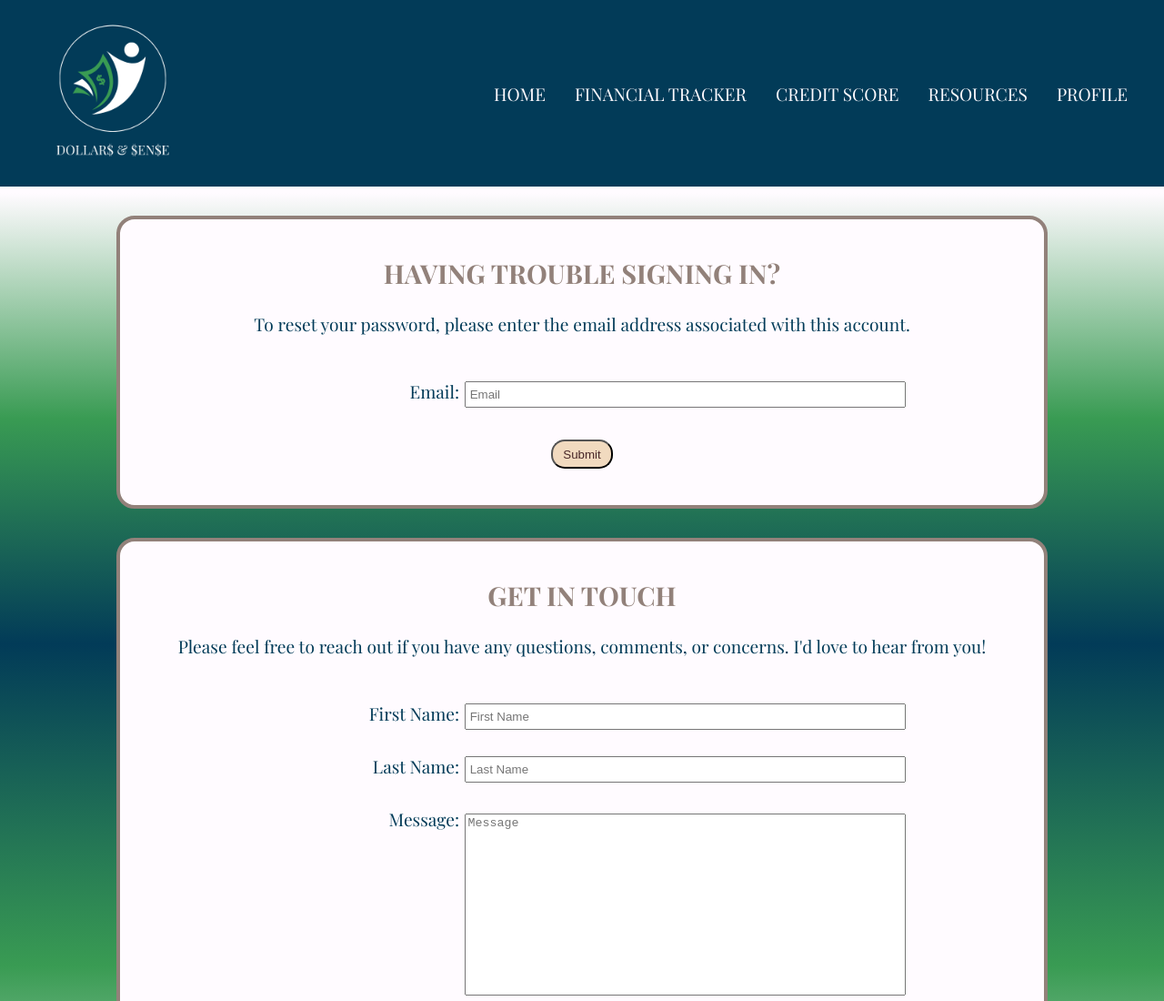
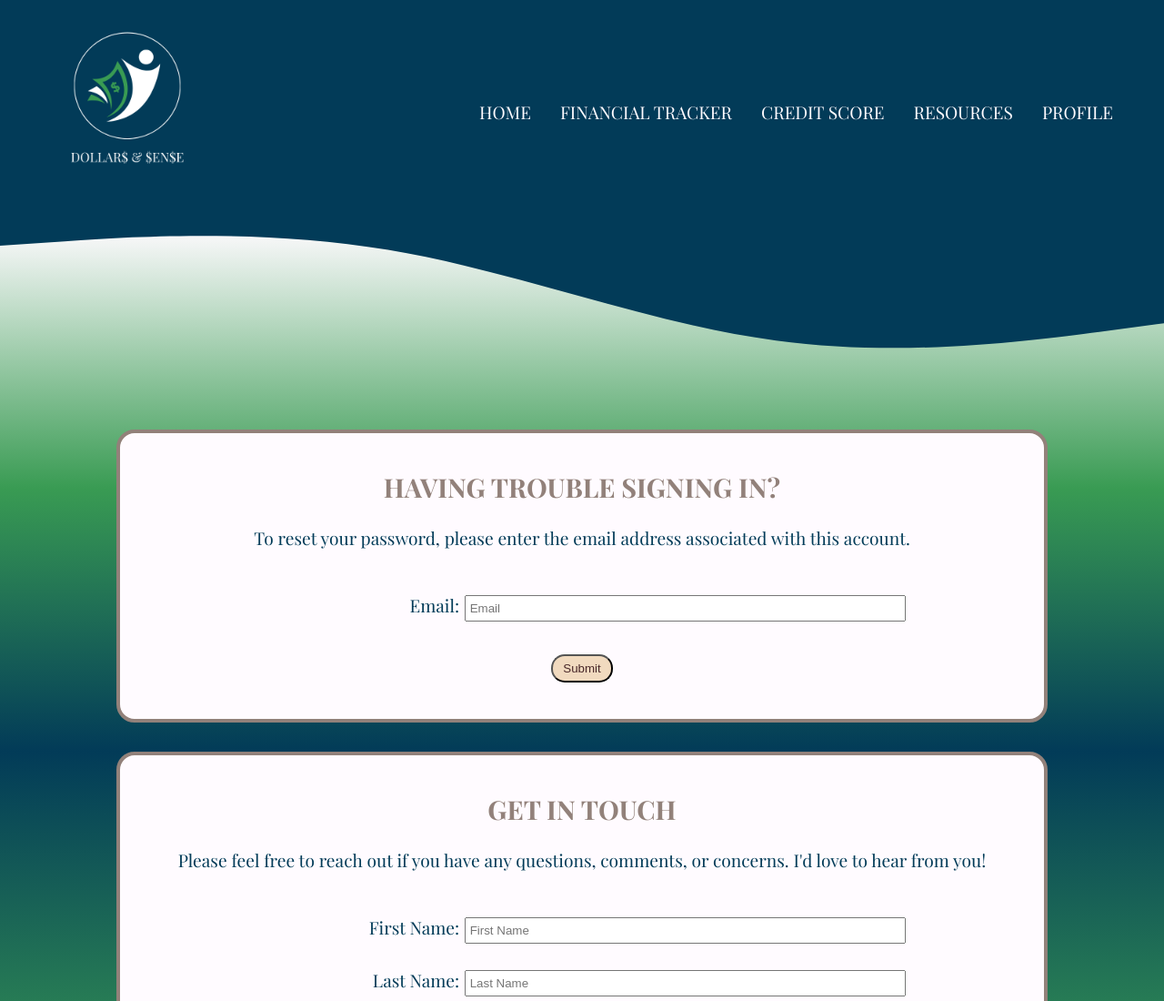
Before and after one commit to Npcodes1/Dollars-and-Sense, a website: page forgot-login.html in a window 1280 px wide. Shown: the top 1100 px of the page at 91% size. Drawn offline with nearby package versions, Linux system fonts and the light colour scheme; a web font is replaced by a local one.

Commit message:
touching up styling for pages

```diff
--- a/forgot-login.html
+++ b/forgot-login.html
@@ -22,6 +22,7 @@
     />
   </head>
   <body>
+
   <!-- Navigation Bar -->
     <header class="top-header">
       <div class="logo-container">
@@ -65,6 +66,15 @@
         </a>
       </nav>
     </header>
+
+    <!-- Wave svg -->
+    <svg xmlns="http://www.w3.org/2000/svg" viewBox="0 0 1440 250">
+      <path
+        fill="#023b58"
+        fill-opacity="1"
+        d="M0,64L80,58.7C160,53,320,43,480,69.3C640,96,800,160,960,181.3C1120,203,1280,181,1360,170.7L1440,160L1440,0L1360,0C1280,0,1120,0,960,0C800,0,640,0,480,0C320,0,160,0,80,0L0,0Z"
+      ></path>
+    </svg>
 
     <!-- Main Body -->
     <main></main>
--- a/public/styles/styles.css
+++ b/public/styles/styles.css
@@ -25,7 +25,7 @@ body {
 /* Top Navigation Bar */
 .top-header {
     background-color: var(--indigo-dye);
-    padding: 0 1.5rem;
+    padding: 0 2.5rem;
     display: flex;
     flex-wrap: wrap;
     justify-content: space-between;
@@ -33,6 +33,7 @@ body {
 }
 
 .logo-container > a > img {
+    padding-top: 0.5rem;
     width: 200px;
 }
 
@@ -40,6 +41,7 @@ body {
     list-style-type: none;
     display: flex;
     flex-wrap: wrap;
+    padding: 2rem 0 0;
 }
 
 .nav-links li {
@@ -198,9 +200,6 @@ textarea {
     display: flex;
     justify-content: center;
     align-items: center;
-}
-
-#pieChart {
     width: 400px;
 }
 
```
Also changed, not shown: admin.html (+9 -0 lines), credit-score.html (+9 -0 lines), financial-tracker.html (+9 -0 lines), index.html (+1 -1 lines), login.html (+9 -0 lines), resources.html (+9 -1 lines), README.md. Lines whose indentation alone changed are shown as unchanged.
